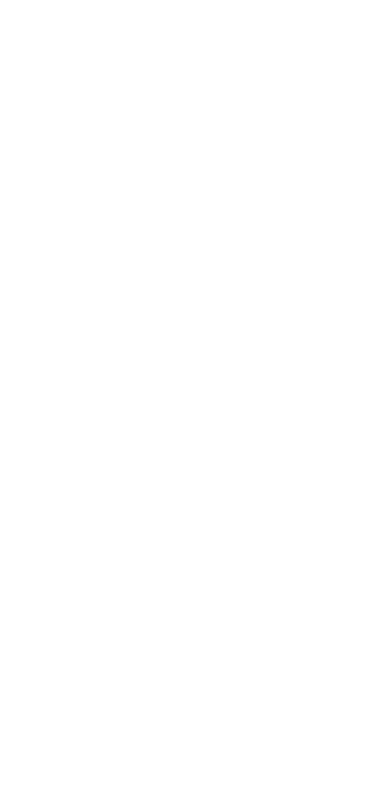
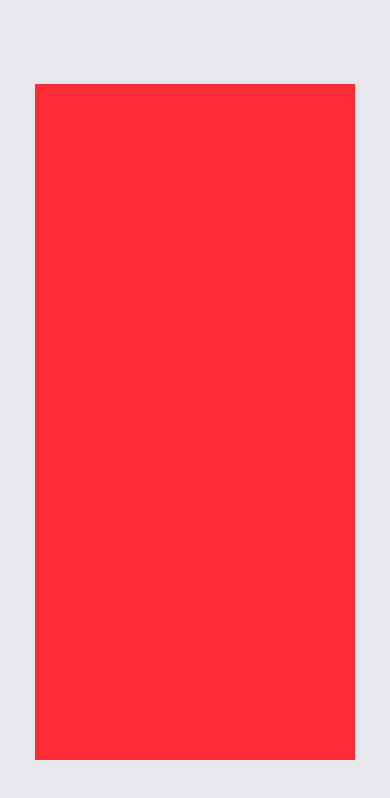
Before and after one commit to Subhajitincareer/Calculator, a React (Vite) app in the folder Calculator/: page / in a window 390 px wide. Shown: the top 798 px of the page. Built offline with nearby package versions, Linux system fonts and the light colour scheme.

Commit message:
update responsive

```diff
--- a/Calculator/src/Components/Calculator.jsx
+++ b/Calculator/src/Components/Calculator.jsx
@@ -3,7 +3,11 @@
 const Calculator = () => {
   return (
     <>
-      <div className="w-screen h-screen "></div>
+      <div className="w-screen h-screen ">
+        <div className="w-full h-full small-mobile:flex justify-center items-center bg-gray-200 max-small-mobile:bg-red-500">
+          <div className="max-small-mobile:w-full max-small-mobile:h-full max-small-mobile:bg-white  max-large-mobile:w-80 max-large-mobile:h-[80%] max-large-mobile:bg-red-500 max-tablet:w-102.95 max-tablet:h-225 max-tablet:bg-amber-50 "></div>
+        </div>
+      </div>
     </>
   );
 };
```
